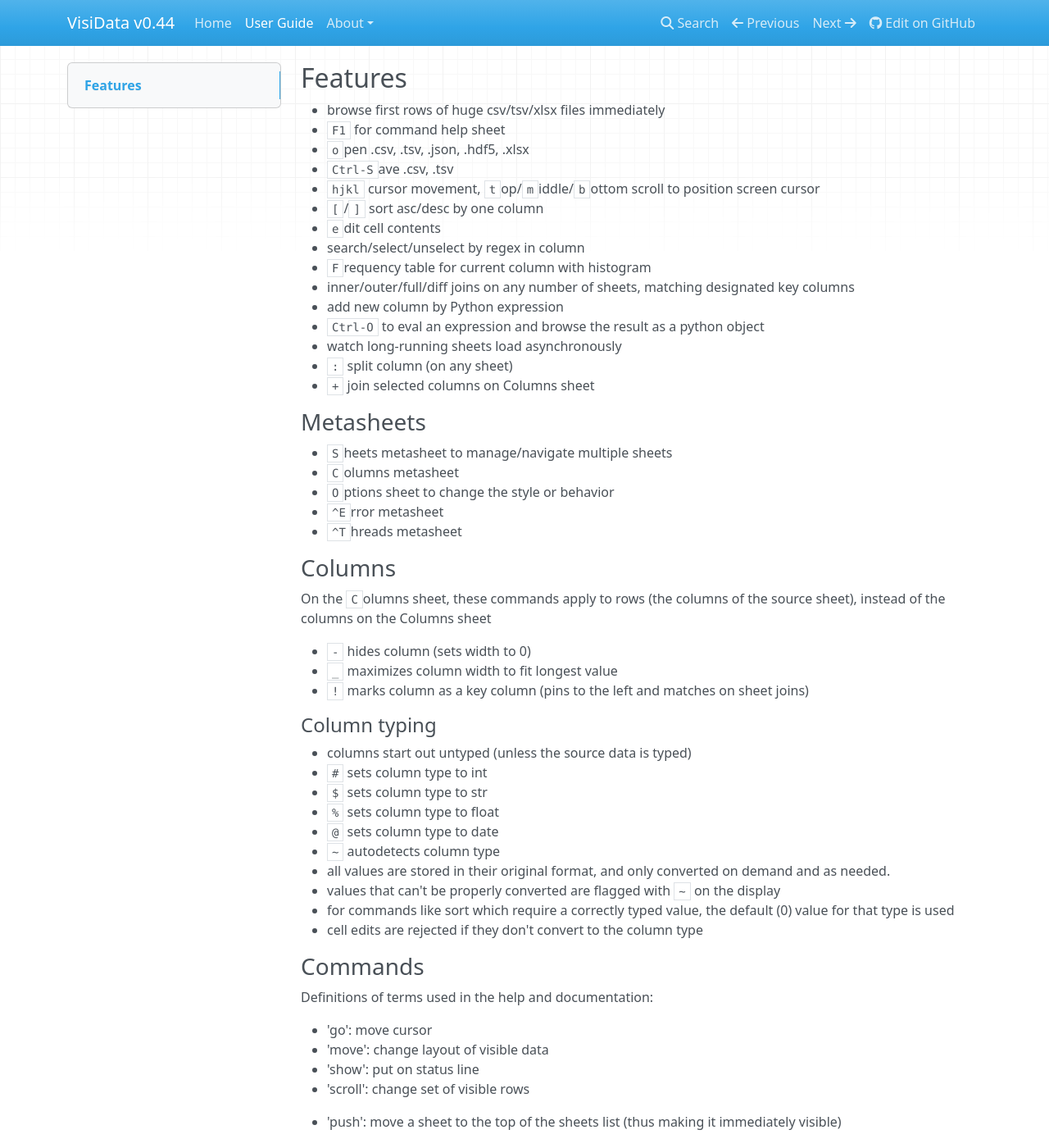
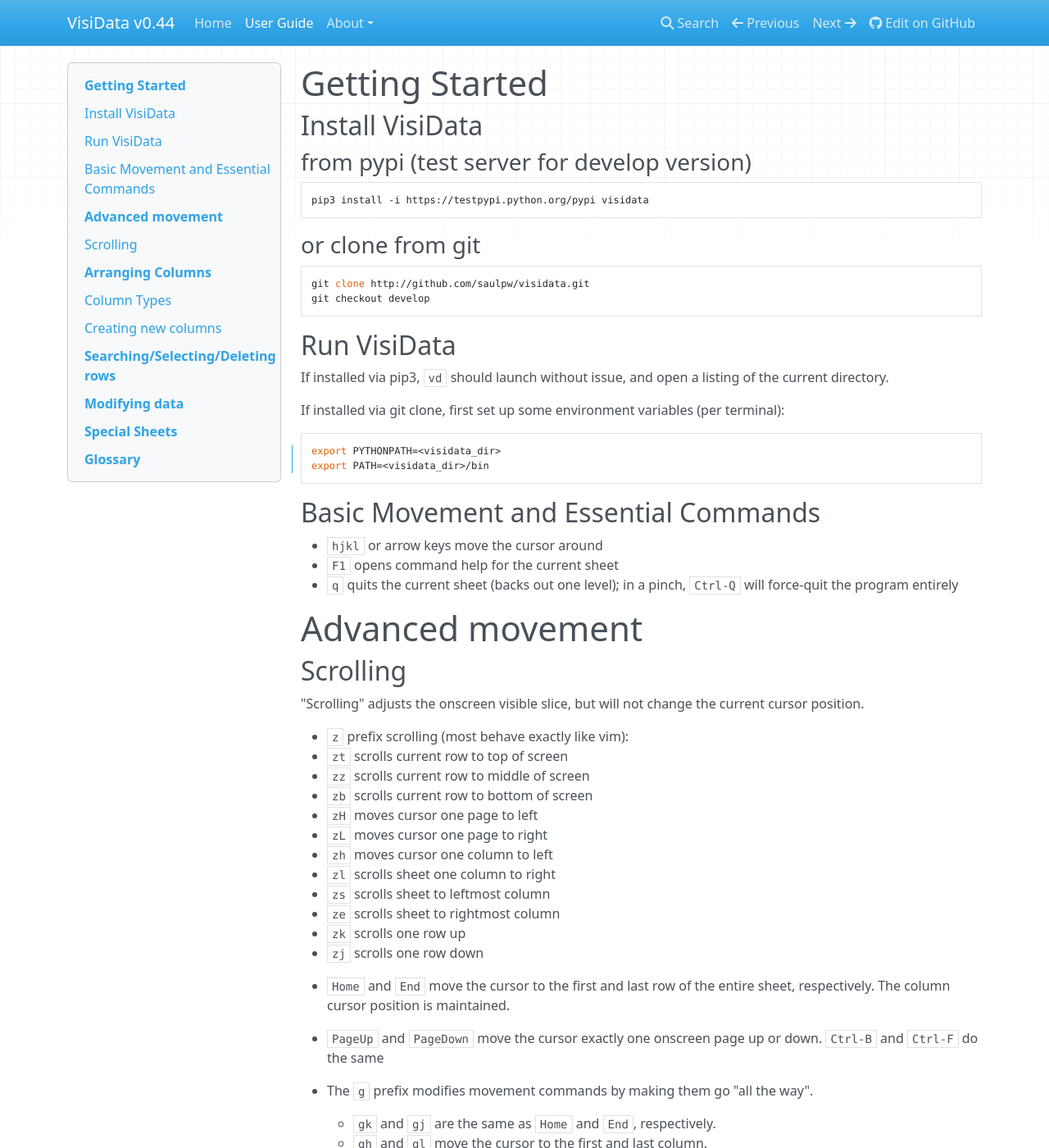
Before and after one commit to saulpw/visidata, an MkDocs documentation site: the page built from docs/user-guide.md, in a window 1280 px wide and 1400 px high. Shown: the whole window at 82% size. Built offline with MkDocs 1.6.1, drawn with Linux system fonts in a browser that asks for light colours; nearby versions of some CDN libraries; old or Windows-style settings are respelled for this version of MkDocs; some of the changed text lies outside the part shown.

Commit message:
basic structure of user-guide for workshop

````diff
--- a/docs/user-guide.md
+++ b/docs/user-guide.md
@@ -1,37 +1,73 @@
-## Features
-- browse first rows of huge csv/tsv/xlsx files immediately
-- `F1` for command help sheet
-- `o`pen .csv, .tsv, .json, .hdf5, .xlsx
-- `Ctrl-S`ave .csv, .tsv
-- `hjkl` cursor movement, `t`op/`m`iddle/`b`ottom scroll to position screen cursor
-- `[`/`]` sort asc/desc by one column
-- `e`dit cell contents
-- search/select/unselect by regex in column
-- `F`requency table for current column with histogram
-- inner/outer/full/diff joins on any number of sheets, matching designated key columns
-- add new column by Python expression
-- `Ctrl-O` to eval an expression and browse the result as a python object
-- watch long-running sheets load asynchronously
-- `:` split column (on any sheet)
-- `+` join selected columns on Columns sheet
 
-### Metasheets
+# Getting Started
 
-- `S`heets metasheet to manage/navigate multiple sheets
-- `C`olumns metasheet
-- `O`ptions sheet to change the style or behavior
-- `^E`rror metasheet
-- `^T`hreads metasheet
+## Install VisiData
 
-### Columns
+### from pypi (test server for develop version)
 
-On the `C`olumns sheet, these commands apply to rows (the columns of the source sheet), instead of the columns on the Columns sheet
+```
+pip3 install -i https://testpypi.python.org/pypi visidata
+```
 
-- `-` hides column (sets width to 0)
-- `_` maximizes column width to fit longest value
-- `!` marks column as a key column (pins to the left and matches on sheet joins)
+### or clone from git
 
-#### Column typing
+```
+git clone http://github.com/saulpw/visidata.git
+git checkout develop
+```
+
+## Run VisiData
+
+If installed via pip3, `vd` should launch without issue, and open a listing of the current directory.
+
+If installed via git clone, first set up some environment variables (per terminal):
+
+```
+export PYTHONPATH=<visidata_dir>
+export PATH=<visidata_dir>/bin
+```
+
+## Basic Movement and Essential Commands
+
+- `hjkl` or arrow keys move the cursor around
+- `F1` opens command help for the current sheet
+- `q` quits the current sheet (backs out one level); in a pinch, `Ctrl-Q` will force-quit the program entirely
+
+# Advanced movement
+
+## Scrolling
+
+"Scrolling" adjusts the onscreen visible slice, but will not change the current cursor position.
+
+- `z` prefix scrolling (most behave exactly like vim):
+   - `zt` scrolls current row to top of screen
+   - `zz` scrolls current row to middle of screen
+   - `zb` scrolls current row to bottom of screen
+   - `zH` moves cursor one page to left
+   - `zL` moves cursor one page to right
+   - `zh` moves cursor one column to left
+   - `zl` scrolls sheet one column to right
+   - `zs` scrolls sheet to leftmost column
+   - `ze` scrolls sheet to rightmost column
+   - `zk` scrolls one row up
+   - `zj` scrolls one row down
+
+- `Home` and `End` move the cursor to the first and last row of the entire sheet, respectively.  The column cursor position is maintained.
+- `PageUp` and `PageDown` move the cursor exactly one onscreen page up or down.  `Ctrl-B` and `Ctrl-F` do the same
+
+- The `g` prefix modifies movement commands by making them go "all the way".
+    - `gk` and `gj` are the same as `Home` and `End`, respectively.
+    - `gh` and `gl` move the cursor to the first and last column.
+
+
+# Arranging Columns
+
+- `-` (minus) hides a column
+- `_` (underscore) adjusts a column's width to fit
+- `^` sets a column's name
+- `!` makes the current column a [*key column*]().
+
+## Column Types
 
 - columns start out untyped (unless the source data is typed)
    - `#` sets column type to int
@@ -39,12 +75,47 @@
    - `%` sets column type to float
    - `@` sets column type to date
    - `~` autodetects column type
+
 - all values are stored in their original format, and only converted on demand and as needed.
 - values that can't be properly converted are flagged with `~` on the display
 - for commands like sort which require a correctly typed value, the default (0) value for that type is used
 - cell edits are rejected if they don't convert to the column type
 
-### Commands
+## Creating new columns
+
+- `:` split column (on any sheet)
+- `=` "add column expression" takes a Python expression as input and appends a new column, which evaluates the
+expression over the row.
+- `+` join selected columns on Columns sheet
+
+# Searching/Selecting/Deleting rows
+- `[`/`]` sort asc/desc by one column
+
+# Modifying data
+
+- `Ctrl-S`ave to '.csv` or `.tsv` (by extension)
+- `e`dit cell contents
+    - Edits made to a joined sheet are by design automatically reflected back to the source sheets.
+
+# Special Sheets
+
+- `F`requency table for current column with histogram
+- `Ctrl-O` to eval an expression and browse the result as a python object
+
+### Metasheets
+
+- `S`heets metasheet to manage/navigate multiple sheets
+- `C`olumns metasheet
+    - On the `C`olumns sheet, these commands apply to rows (the columns of the source sheet), instead of the columns on the Columns sheet
+        - `-` hides column (sets width to 0)
+        - `_` maximizes column width to fit longest value
+        - `!` marks column as a key column (pins to the left and matches on sheet joins)
+- `O`ptions sheet to change the style or behavior
+- `^E`rror metasheet
+- `^T`hreads metasheet
+
+
+# Glossary
 
 Definitions of terms used in the help and documentation:
 
@@ -62,18 +133,11 @@
 - 'this': current [row/column/cell] ('current' is also used)
 - 'abort': exit program immediately
 
-`F1` opens the Help Sheet, which shows the available commands along with a brief description.
-This sheet can be searched, sorted, and filtered just like any other sheet.
 
 Here are slightly better descriptions of some non-obvious commands:
 
 - the "`g`lobal prefix": always applies to the next command only, but could mean "apply to all columns" (as with the regex search commands) or "apply to selected rows" (as with `d`elete) or "apply to all sheets" (as with `q`).
 The global\_action column on the Help Sheet shows the specific way the global prefix changes each command.
-
-- `=` "add column expression" takes a Python expression as input and appends a new column, which evaluates the
-expression over the row.
-
-- `Ctrl-S`ave sheet: the output type is determined by the file extension (currently .tsv and .csv)
 
 - `R` sets the source type of the current sheet.  The current sheet remains until a reload (`Ctrl-R`).
 
@@ -82,5 +146,3 @@
     - `+`: Join all selected sheets, keeping all rows from first sheet (outer join, with the first selected sheet being the "left")
     - `*`: Join all selected sheets, keeping all rows from all sheets (full join)
     - `~`: Join all selected sheets, keeping only rows NOT in all sheets (diff join)
-
-- Edits made to a joined sheet are by design automatically reflected back to the source sheets.
````
